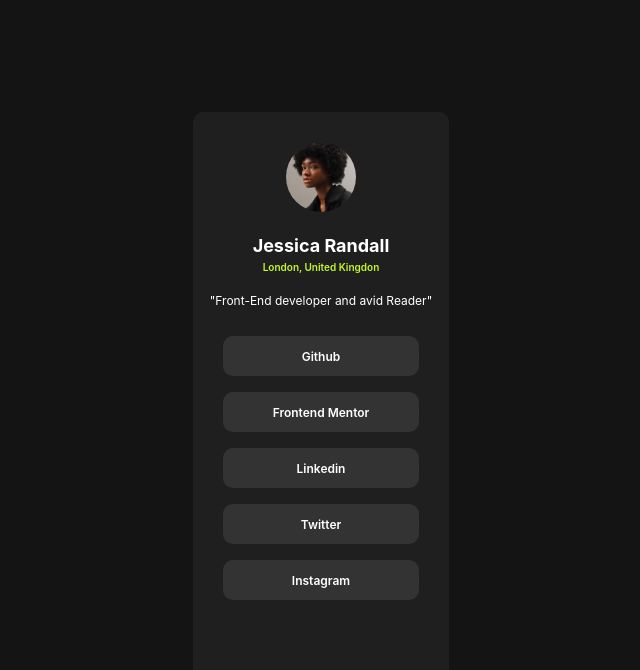
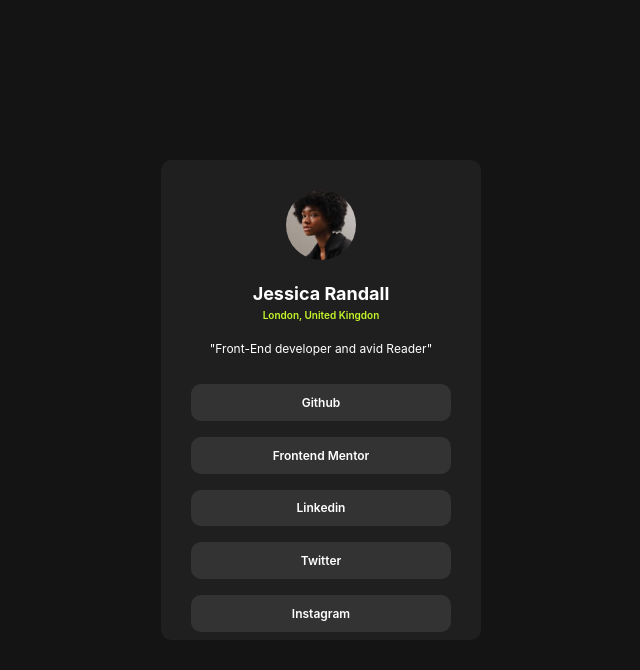
Before and after one commit to lobat00/social_link_profile_challenge, a plain HTML site: page index.html in a window 1280 px wide. Shown: the whole page, without its empty margins (319-959 px from the left). Drawn offline with Linux system fonts and the light colour scheme; a web font is replaced by a local one.

Commit message:
media breakpoint for laptop changed

```diff
--- a/styles/styles.css
+++ b/styles/styles.css
@@ -126,3 +126,10 @@ p {
         height: 80vh;
     }
 }
+
+@media (max-width: 1440px) and (min-width: 986px) {
+    .card_box {
+        width: 25vw;
+        height: 60vh;
+    }
+}
```
